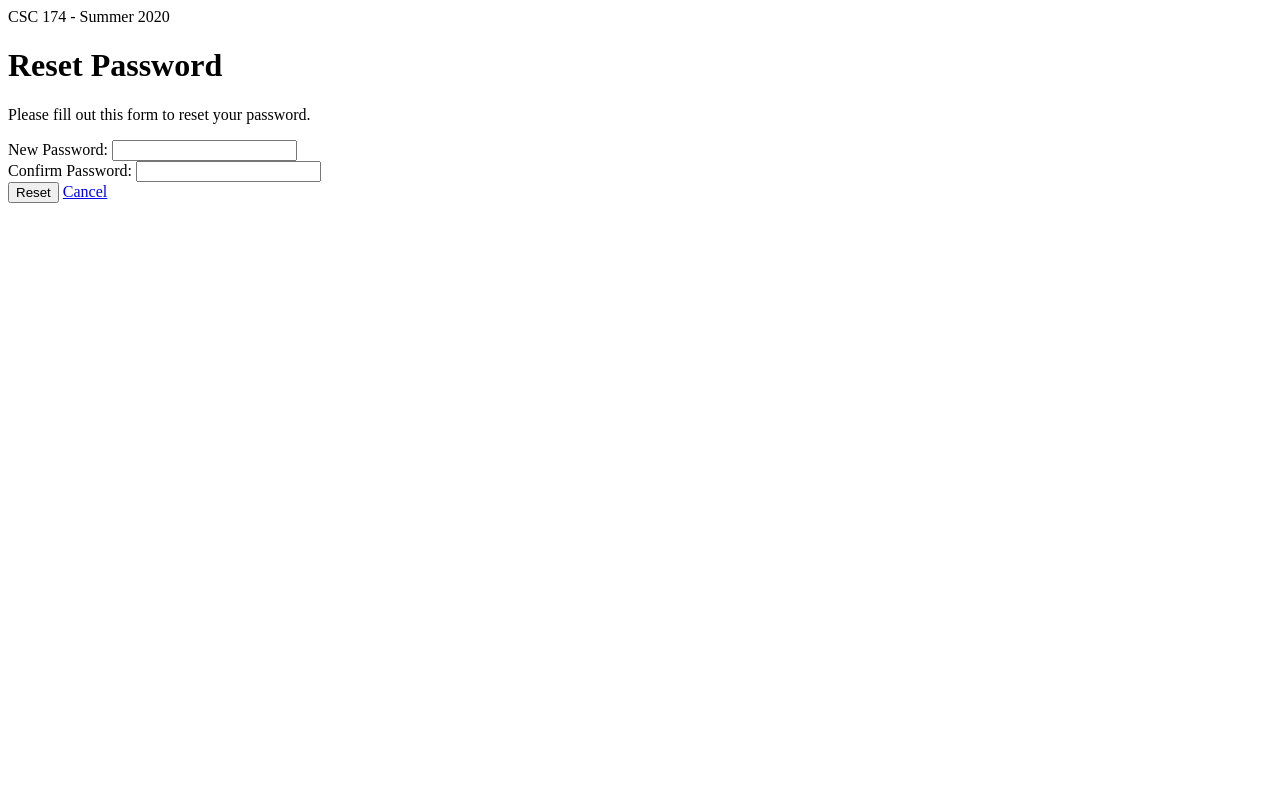
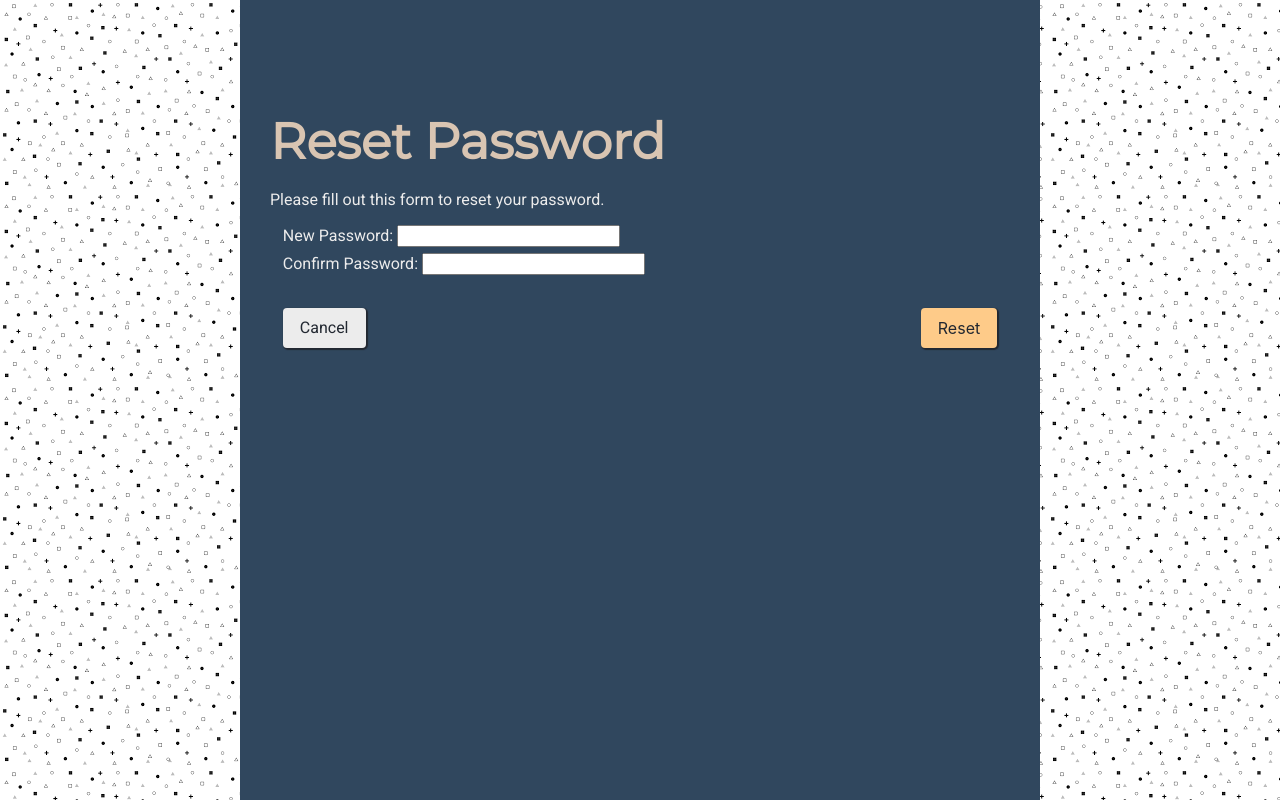
Before and after one commit to jalhadab/project5, a PHP site: page /reset-password.php in a window 1280 px wide. Run offline with PHP 8.4, Linux system fonts and the light colour scheme; data that the repository does not hold is empty.

Commit message:
made edits to renderform and resetpassword form pages

```diff
--- a/css/override.css
+++ b/css/override.css
@@ -83,6 +83,10 @@ i{
 	margin-left: 3px;
 }
 
+.formpage h1{
+	margin-bottom: 30px;
+}
+
 /**************************************
 		Layout Styles
 **************************************/
@@ -145,6 +149,20 @@ p {
 	top: 50%;
 	-ms-transform: translateY(-50%);
 	transform: translateY(-50%);
+}
+
+.form-container{
+	width: 62.5%;
+	background-color: #30475E;
+	margin:auto;
+	height: 100%;
+	padding-top: 10%;
+	padding-left: 30px;
+	padding-right:  30px;
+}
+
+.formpage{
+	height: 100%;
 }
 
 /**************************************
@@ -224,8 +242,16 @@ a.adder{
 	margin-top: 20px;
 }
 
-a.adder:hover, .menu a:hover{
+a.adder:hover{
 	color:silver;
+}
+.menu a:hover{
+	background-color: silver;
+}
+
+.field .is-grouped{
+	justify-content: space-between;
+	margin-top: 30px;
 }
 
 table, th, td {
--- a/reset-password.php
+++ b/reset-password.php
@@ -3,12 +3,15 @@
 <head>
     <meta charset="UTF-8">
     <title>Reset Password</title>
+    <meta name="viewport" content="width=device-width, initial-scale=1">
+    <link rel="stylesheet" href="https://cdn.jsdelivr.net/npm/bulma@0.9.0/css/bulma.min.css">
+    <link rel="stylesheet" type="text/css" href="css/override.css">
 </head>
-<body>
-     <div>CSC 174 - Summer 2020</div>
-        <h1>Reset Password</h1>
+<body class = "formpage">
+    <div class = "form-container">
+        <h1 class = "blieg">Reset Password</h1>
         <p>Please fill out this form to reset your password.</p>
-        <form action="<?php echo htmlspecialchars($_SERVER["PHP_SELF"]); ?>" method="post">
+        <form class = "field" action="<?php echo htmlspecialchars($_SERVER["PHP_SELF"]); ?>" method="post">
              <div class="<?php echo (!empty($new_password_err)) ? 'has-error' : ''; ?>">
                 <label>New Password: </label>
                 <input type="password" name="new_password" value="<?php echo $new_password; ?>">
@@ -19,10 +22,12 @@
                 <input type="password" name="confirm_password">
                 <span class="help-block"><?php echo $confirm_password_err; ?></span>
             </div>
-
-                <input type="submit" value="Reset">
-                <a href="directory.php">Cancel</a>
+            <div class = "field is-grouped">
+                <a class = "button is-link is-light" href="directory.php">Cancel</a>
+                <input class = "button is-link" type="submit" value="Reset">
+            </div>
 
         </form>
+    </div>
 </body>
 </html>
```
Also changed, not shown: renderform.php (+5 -5 lines).
